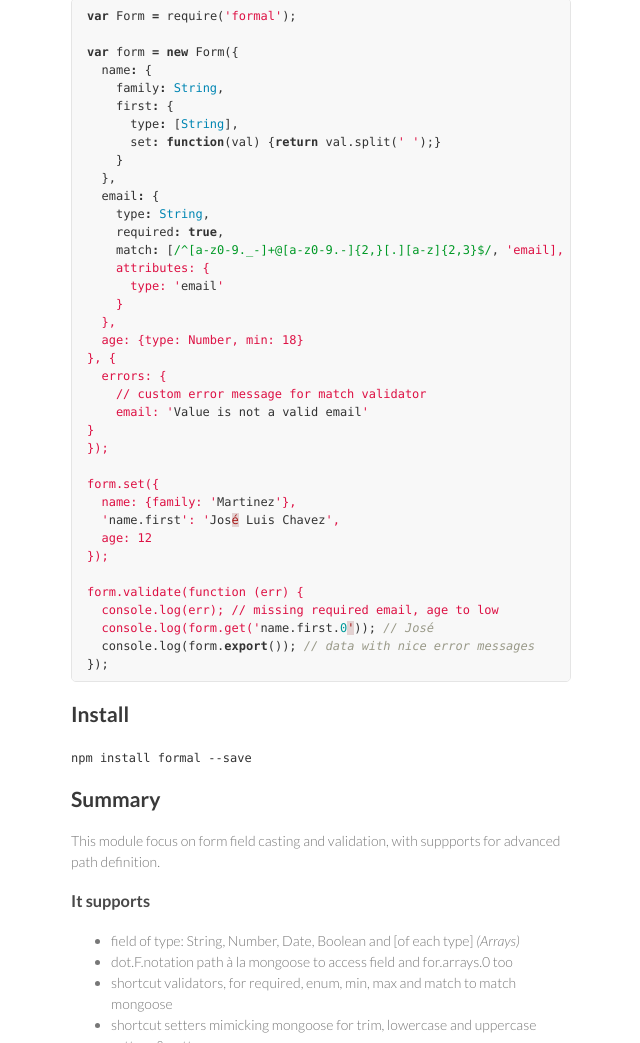
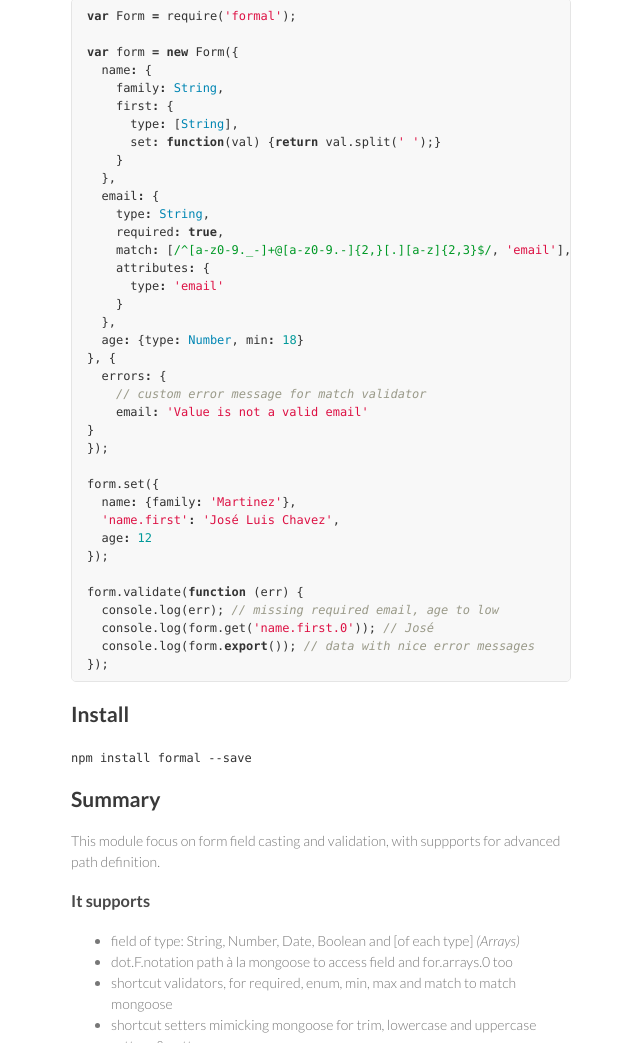
Before and after one commit to nrako/formal, a plain HTML site: page index.html in a window 1280 px wide. Shown: the part 1161-2204 px from the top of the page, without its empty margins (499-1139 px from the left). Drawn offline with Linux system fonts and the light colour scheme.

```diff
--- a/index.html
+++ b/index.html
@@ -50,28 +50,28 @@
   <span class="nx">email</span><span class="o">:</span> <span class="p">{</span>
     <span class="nx">type</span><span class="o">:</span> <span class="nb">String</span><span class="p">,</span>
     <span class="nx">required</span><span class="o">:</span> <span class="kc">true</span><span class="p">,</span>
-    <span class="nx">match</span><span class="o">:</span> <span class="p">[</span><span class="sr">/^[a-z0-9._-]+@[a-z0-9.-]{2,}[.][a-z]{2,3}$/</span><span class="p">,</span> <span class="s1">'email],</span>
-<span class="s1">    attributes: {</span>
-<span class="s1">      type: '</span><span class="nx">email</span><span class="s1">'</span>
-<span class="s1">    }</span>
-<span class="s1">  },</span>
-<span class="s1">  age: {type: Number, min: 18}</span>
-<span class="s1">}, {</span>
-<span class="s1">  errors: {</span>
-<span class="s1">    // custom error message for match validator</span>
-<span class="s1">    email: '</span><span class="nx">Value</span> <span class="nx">is</span> <span class="nx">not</span> <span class="nx">a</span> <span class="nx">valid</span> <span class="nx">email</span><span class="s1">'</span>
-<span class="s1">}</span>
-<span class="s1">});</span>
+    <span class="nx">match</span><span class="o">:</span> <span class="p">[</span><span class="sr">/^[a-z0-9._-]+@[a-z0-9.-]{2,}[.][a-z]{2,3}$/</span><span class="p">,</span> <span class="s1">'email'</span><span class="p">],</span>
+    <span class="nx">attributes</span><span class="o">:</span> <span class="p">{</span>
+      <span class="nx">type</span><span class="o">:</span> <span class="s1">'email'</span>
+    <span class="p">}</span>
+  <span class="p">},</span>
+  <span class="nx">age</span><span class="o">:</span> <span class="p">{</span><span class="nx">type</span><span class="o">:</span> <span class="nb">Number</span><span class="p">,</span> <span class="nx">min</span><span class="o">:</span> <span class="mi">18</span><span class="p">}</span>
+<span class="p">},</span> <span class="p">{</span>
+  <span class="nx">errors</span><span class="o">:</span> <span class="p">{</span>
+    <span class="c1">// custom error message for match validator</span>
+    <span class="nx">email</span><span class="o">:</span> <span class="s1">'Value is not a valid email'</span>
+<span class="p">}</span>
+<span class="p">});</span>
 
-<span class="s1">form.set({</span>
-<span class="s1">  name: {family: '</span><span class="nx">Martinez</span><span class="s1">'},</span>
-<span class="s1">  '</span><span class="nx">name</span><span class="p">.</span><span class="nx">first</span><span class="s1">': '</span><span class="nx">Jos</span><span class="err">é</span> <span class="nx">Luis</span> <span class="nx">Chavez</span><span class="s1">',</span>
-<span class="s1">  age: 12</span>
-<span class="s1">});</span>
+<span class="nx">form</span><span class="p">.</span><span class="nx">set</span><span class="p">({</span>
+  <span class="nx">name</span><span class="o">:</span> <span class="p">{</span><span class="nx">family</span><span class="o">:</span> <span class="s1">'Martinez'</span><span class="p">},</span>
+  <span class="s1">'name.first'</span><span class="o">:</span> <span class="s1">'José Luis Chavez'</span><span class="p">,</span>
+  <span class="nx">age</span><span class="o">:</span> <span class="mi">12</span>
+<span class="p">});</span>
 
-<span class="s1">form.validate(function (err) {</span>
-<span class="s1">  console.log(err); // missing required email, age to low</span>
-<span class="s1">  console.log(form.get('</span><span class="nx">name</span><span class="p">.</span><span class="nx">first</span><span class="p">.</span><span class="mi">0</span><span class="err">'</span><span class="p">));</span> <span class="c1">// José</span>
+<span class="nx">form</span><span class="p">.</span><span class="nx">validate</span><span class="p">(</span><span class="kd">function</span> <span class="p">(</span><span class="nx">err</span><span class="p">)</span> <span class="p">{</span>
+  <span class="nx">console</span><span class="p">.</span><span class="nx">log</span><span class="p">(</span><span class="nx">err</span><span class="p">);</span> <span class="c1">// missing required email, age to low</span>
+  <span class="nx">console</span><span class="p">.</span><span class="nx">log</span><span class="p">(</span><span class="nx">form</span><span class="p">.</span><span class="nx">get</span><span class="p">(</span><span class="s1">'name.first.0'</span><span class="p">));</span> <span class="c1">// José</span>
   <span class="nx">console</span><span class="p">.</span><span class="nx">log</span><span class="p">(</span><span class="nx">form</span><span class="p">.</span><span class="kr">export</span><span class="p">());</span> <span class="c1">// data with nice error messages</span>
 <span class="p">});</span>
 </pre></div>
```
Also changed, not shown: params.json (+1 -1 lines).
